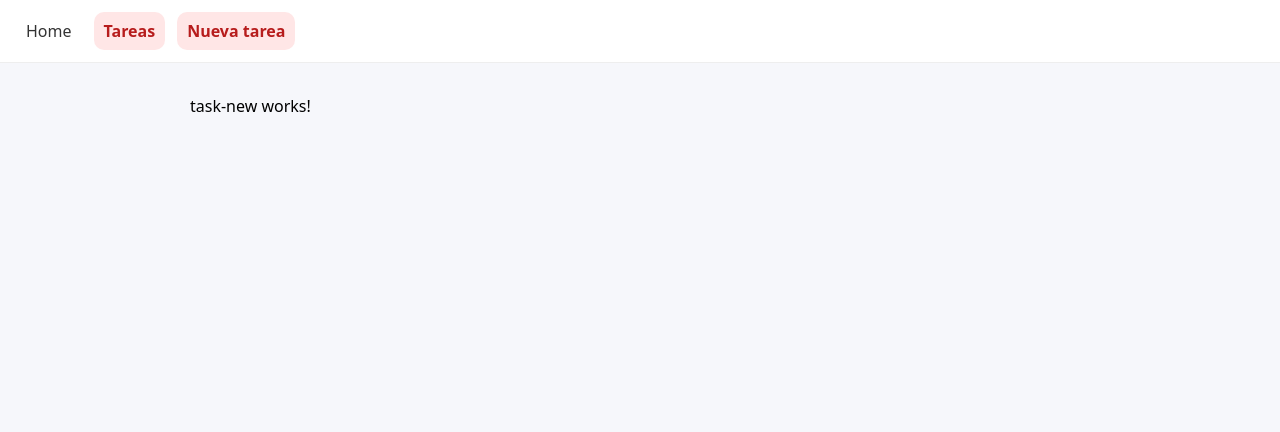
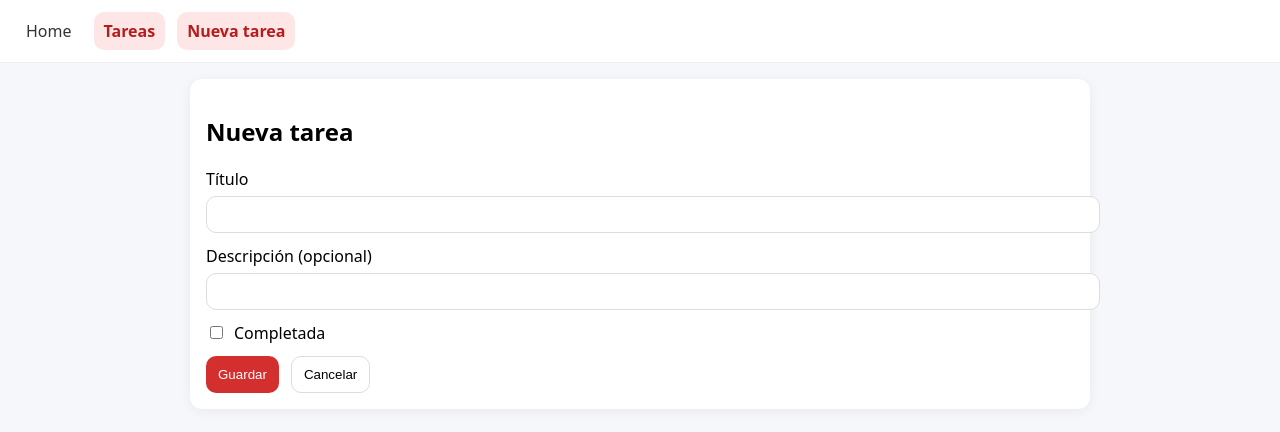
Before and after one commit to JesusLugo2002/practice-angular, an Angular app: page /tareas/nueva in a window 1280 px wide. Shown: the top 432 px of the page. Built offline with nearby package versions, Linux system fonts and the light colour scheme.

Commit message:
feat: finish base code

```diff
--- a/src/app/pages/task-new/task-new.component.css
+++ b/src/app/pages/task-new/task-new.component.css
@@ -0,0 +1,3 @@
+form { display: grid; gap: 12px; margin-top: 12px; }
+label { display: grid; gap: 6px; }
+.check { display: flex; align-items: center; gap: 8px; }
--- a/src/app/pages/task-new/task-new.component.html
+++ b/src/app/pages/task-new/task-new.component.html
@@ -1 +1,31 @@
-<p>task-new works!</p>
+<section class="card">
+  <h2>Nueva tarea</h2>
+
+  <form [formGroup]="form" (ngSubmit)="save()">
+    <label>
+      Título
+      <input class="input" formControlName="titulo" />
+    </label>
+
+    @if (form.controls.titulo.touched && form.controls.titulo.invalid) {
+      <div class="error">
+        El título es obligatorio y debe tener al menos 3 caracteres.
+      </div>
+    }
+
+    <label>
+      Descripción (opcional)
+      <input class="input" formControlName="descripcion" />
+    </label>
+
+    <label class="check">
+      <input type="checkbox" formControlName="completada" />
+      Completada
+    </label>
+
+    <div class="row">
+      <button class="btn btn-primary" type="submit">Guardar</button>
+      <button class="btn btn-ghost" type="button" (click)="cancel()">Cancelar</button>
+    </div>
+  </form>
+</section>
--- a/src/app/pages/task-new/task-new.component.ts
+++ b/src/app/pages/task-new/task-new.component.ts
@@ -1,11 +1,37 @@
-import { Component } from '@angular/core';
+import { Component, inject } from '@angular/core';
+import { FormBuilder, ReactiveFormsModule, Validators } from '@angular/forms';
+import { Router } from '@angular/router';
+import { TasksService } from '../../services/tasks.service';
 
 @Component({
   selector: 'app-task-new',
-  imports: [],
+  standalone: true,
+  imports: [ReactiveFormsModule],
   templateUrl: './task-new.component.html',
-  styleUrl: './task-new.component.css'
+  styleUrl: './task-new.component.css',
 })
 export class TaskNewComponent {
+  private fb = inject(FormBuilder);
+  private tasks = inject(TasksService);
+  private router = inject(Router);
 
+  form = this.fb.nonNullable.group({
+    titulo: this.fb.nonNullable.control('', [Validators.required, Validators.minLength(3)]),
+    descripcion: this.fb.nonNullable.control(''),
+    completada: this.fb.nonNullable.control(false),
+  });
+
+  save() {
+    if (this.form.invalid) {
+      console.warn('form inválido', this.form.errors, this.form.value);
+      this.form.markAllAsTouched();
+      return;
+    }
+    this.tasks.add(this.form.getRawValue());
+    this.router.navigateByUrl('/tareas');
+  }
+
+  cancel() {
+    this.router.navigateByUrl('/tareas');
+  }
 }
```
